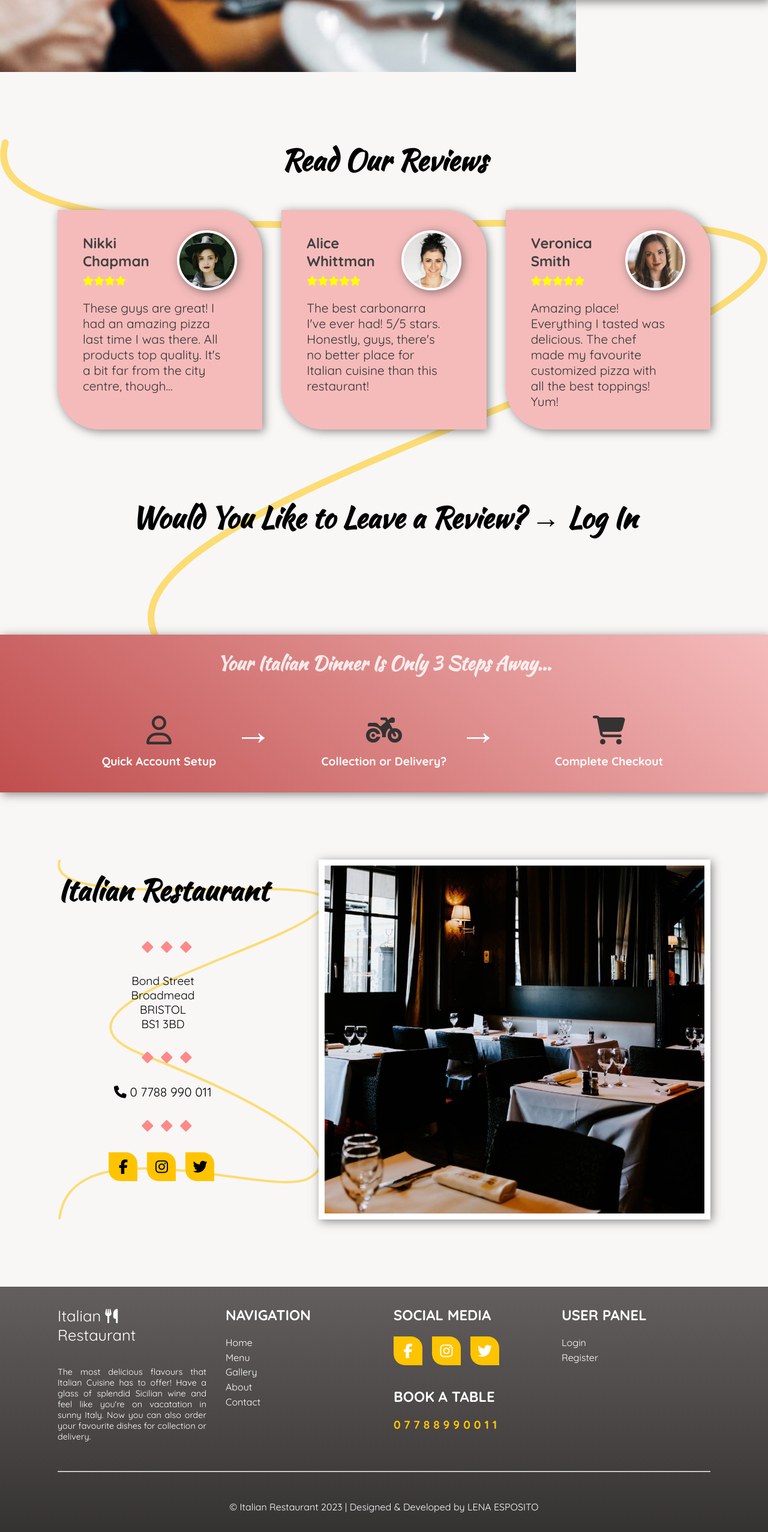
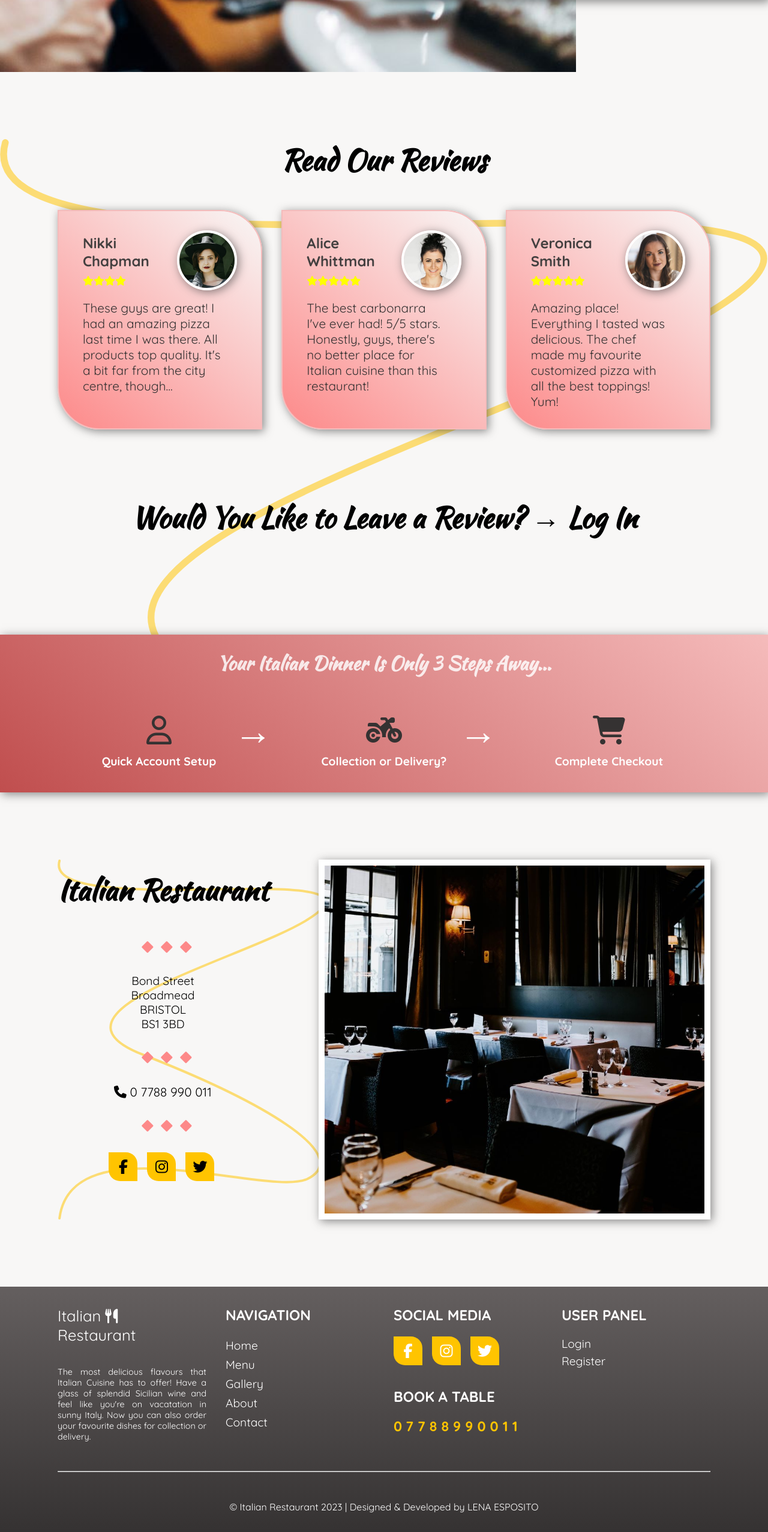
Before and after one commit to majaspar/project-restaurant, a React (Create React App) app in the folder client/: page / in a window 1280 px wide. Shown: the part 4370-6924 px from the top of the page at 60% size. Built offline with nearby package versions, Linux system fonts and the light colour scheme.

Commit message:
cleaning up

```diff
--- a/client/src/App.css
+++ b/client/src/App.css
@@ -8,6 +8,7 @@
 
 :root {
   /* colors */
+  --linear-red-light: linear-gradient(220deg, var(--clr-white), var(--clr-accent-red-hover));
   --linear-red: linear-gradient(220deg, var(--clr-accent-red-light), var(--clr-accent-red));
   --linear-dark: linear-gradient(rgb(100, 95, 95), var(--clr-dark));
   --clr-accent: #ffc400;
@@ -484,11 +485,12 @@ header {
 }
 
 .login__username {
+
   align-items: start;
   cursor: pointer;
   gap: 0.5rem;
   max-width: 10rem;
-  overflow-x: scroll;
+  overflow-x: hidden;
 }
 
 .login__logout {
@@ -904,7 +906,7 @@ header {
 
 .menu__dish--description {
   font-style: italic;
-  font-size: 0.9rem;
+  font-size: 1rem;
 }
 
 .menu__item--qty {
@@ -1415,13 +1417,12 @@ header {
   border-top-right-radius: 70px;
   border-bottom-left-radius: 70px;
   padding: 2rem 2.5rem;
-  background: var(--clr-accent-red-light);
+  background: var(--linear-red-light);
   transition: all 0.5s;
   border: 2px solid var(--clr-accent-red-light);
 }
 
 .reviews__grid--item:hover {
-  background: var(--clr-accent-red-light-hover);
   border-top-right-radius: 0;
   border-bottom-left-radius: 0;
   border-top-left-radius: 70px;
@@ -1553,6 +1554,7 @@ footer {
 
 .footer__column {
   row-gap: 0.3rem;
+  font-size: 1.2rem;
 }
 
 
@@ -1569,6 +1571,10 @@ footer {
 
 .footer__p {
   font-size: 0.9rem;
+}
+
+.Footer__navigation {
+  gap: 0.5rem;
 }
 
 /********************************/
--- a/client/src/Checkout.js
+++ b/client/src/Checkout.js
@@ -43,7 +43,7 @@ export default function Checkout({ total }) {
                     <button className="basket__checkout mt2">Checkout</button>
                 </StripeCheckout>
                 :
-                <p className="mt2 mb1 center">You need to be logged in to place an order.<br /><Link to="/login"><span style={{ textDecoration: "underline" }}>Go to Login</span></Link></p>}
+                <p className="mt2 mb1 center">You need to be logged in to place an order.<br /><Link to="/#/login"><span style={{ textDecoration: "underline" }}>Go to Login</span></Link></p>}
         </div>
 
     )
--- a/client/src/Footer.js
+++ b/client/src/Footer.js
@@ -22,7 +22,7 @@ export default function Footer() {
                         Now you can also order your favourite dishes for collection or delivery.</p>
 
                 </div>
-                <div className="footer__column flex-column">
+                <div className="footer__column Footer__navigation flex-column">
                     <h3 className="mb1 uppercase">Navigation</h3>
                     <a href="/" className=" link--white">Home</a>
                     <a href="/#/menu" className=" link--white">Menu</a>
--- a/client/src/Menu.js
+++ b/client/src/Menu.js
@@ -8,7 +8,7 @@ export default function Menu() {
             <MenuGrid menuSectionTitle="Pizza" menuCategory="pizza" hash="pizzas" />
             <MenuGrid menuSectionTitle="Extra Toppings" menuCategory="topping" hash="" />
             <MenuGrid menuSectionTitle="Pasta" menuCategory="pasta" hash="pastadishes" />
-            <MenuGrid menuSectionTitle="Main Event" menuCategory="main" hash="mains" />
+            <MenuGrid menuSectionTitle="Main Course" menuCategory="main" hash="mains" />
             <MenuGrid menuSectionTitle="Sides" menuCategory="side" hash="" />
 
 
--- a/client/src/actions/orderActions.js
+++ b/client/src/actions/orderActions.js
@@ -13,7 +13,7 @@ export const placeOrder = (token, total) => async (dispatch, getState) => {
         const response = await axios.post('/api/orders/placeorder', { token, total, currentUser, cartItems })
         dispatch({ type: 'PLACE_ORDER_SUCCESS' })
         localStorage.removeItem('cartItems')
-        window.location.href = '/orders'
+        window.location.href = '/#/orders'
         console.log(response)
 
     } catch (error) {
--- a/client/src/screens/OrdersScreen.js
+++ b/client/src/screens/OrdersScreen.js
@@ -64,11 +64,11 @@ export default function OrdersScreen() {
                                     )
                                 })}
                             </ol>
-                            <div>{(order.isCollected === false && order.isDelivered === false) && <h3 className="placeOrderAnimation">Order status pending...</h3>}</div>
+                            <div>{(order.isCollected === false && order.isDelivered === false) && <h3 className="placeOrderAnimation mb1">Order status pending...</h3>}</div>
                             <div>{order.isDelivered && <div><h3>Delivered <i className="fa-solid fa-circle-check"></i></h3>
                                 <p className="mt1">Delivery address: {order.address.street}, {order.address.postcode}, {order.address.city}. </p></div>}</div>
                             <div>{order.isCollected && <h3>Collected <i className="fa-solid fa-circle-check"></i></h3>}</div>
-                            <p className="" style={{ textAlign: "right" }}>Order total: £{(order.orderAmount).toFixed(2)}</p>
+                            <p className="" style={{ textAlign: "right" }}>Order total: <b>£{(order.orderAmount).toFixed(2)}</b></p>
                             <p></p>
                             <hr />
                         </div>
```
